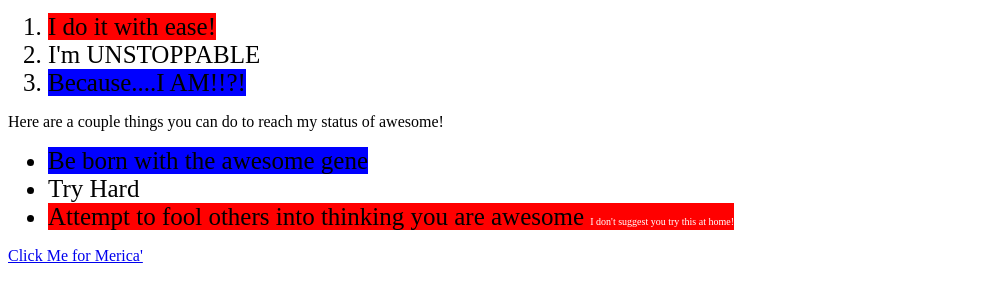
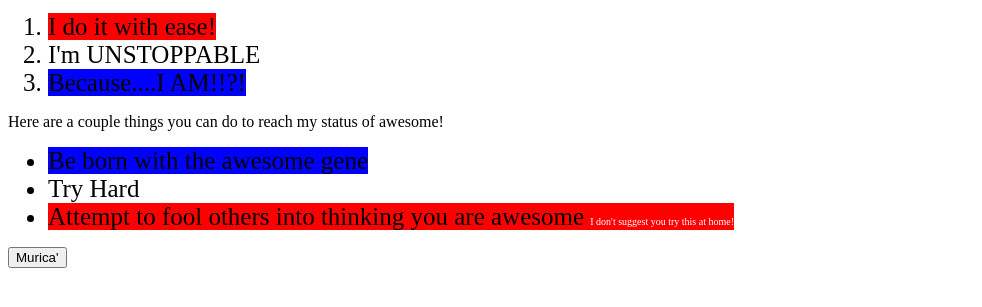
Before and after one commit to AirForcePierce/beginning-of-blog, a plain HTML site: page index.html in a window 1280 px wide. Shown: the part 241-548 px from the top of the page, without its empty margins (0-982 px from the left). Drawn offline with Linux system fonts and the light colour scheme.

Commit message:
Changing button mechanics and added gitignore file

```diff
--- a/index.html
+++ b/index.html
@@ -23,7 +23,7 @@
       </ul>
 </div>
 <footer>
-  <a href="https://www.youtube.com/watch?v=nBgWemQPVB0">Click Me for Merica'</a>
+  <form action="http://usaf.gov"><input type="submit" value="Murica'"></form>
   </footer>
 
 </body>
```
Also changed, not shown: 1 other file.
